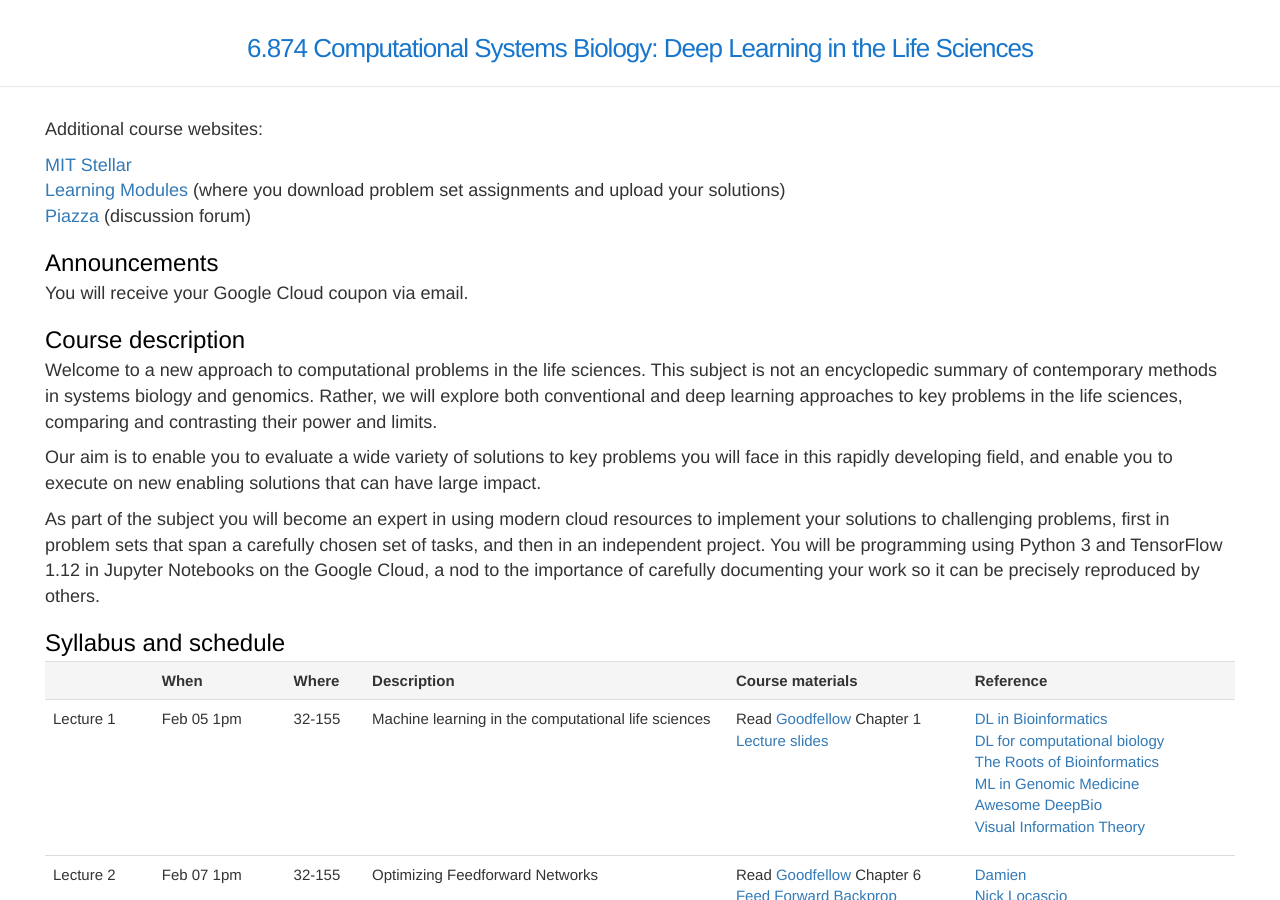
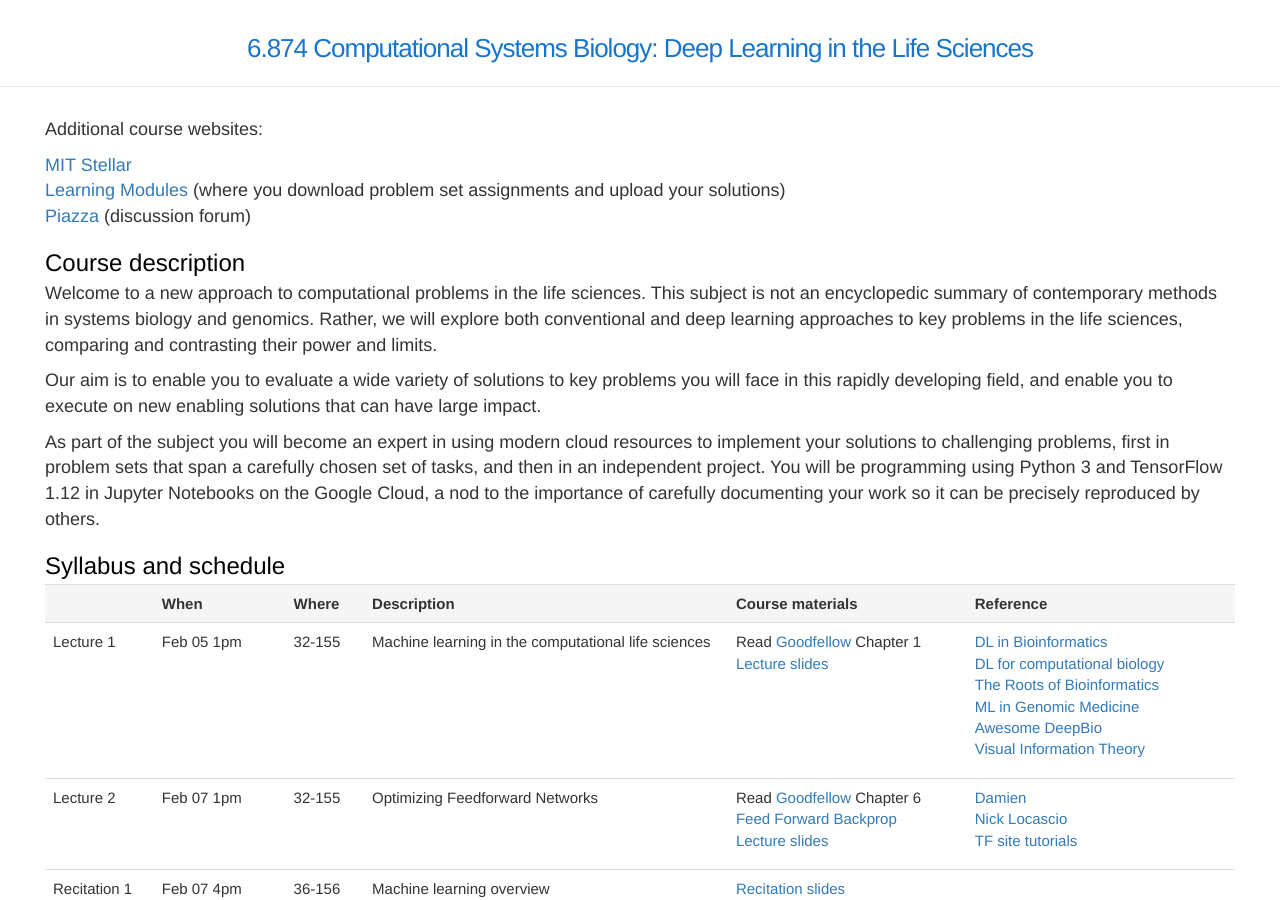
Before and after one commit to mit6874/mit6874.github.io, a Jekyll site: the page built from index.html, in a window 1280 px wide and 900 px high. Built offline with Jekyll 4.4.1, drawn with Linux system fonts in a browser that asks for light colours; nearby versions of some CDN libraries.

Commit message:
Remove coupon announcements

```diff
--- a/index.html
+++ b/index.html
@@ -9,9 +9,6 @@ layout: default
         <li><a href="https://stellar.mit.edu/S/course/6/sp19/6.874/gradebook3/">Learning Modules</a> (where you download problem set assignments and upload your solutions)</li>
         <li><a href="https://piazza.com/mit/spring2019/6802j6874j20390j20490jhst506j">Piazza</a> (discussion forum)</li>
     </ul>
-
-    <h2 class="module-header">Announcements</h2>
-    <p>You will receive your Google Cloud coupon via email.</p>
 
     <h2 class="module-header">Course description</h2>
     <p>Welcome to a new approach to computational problems in the life sciences. This subject is not an encyclopedic summary of contemporary methods in systems biology and genomics. Rather, we will explore both conventional and deep learning approaches to key problems in the life sciences, comparing and contrasting their power and limits.</p>
```
